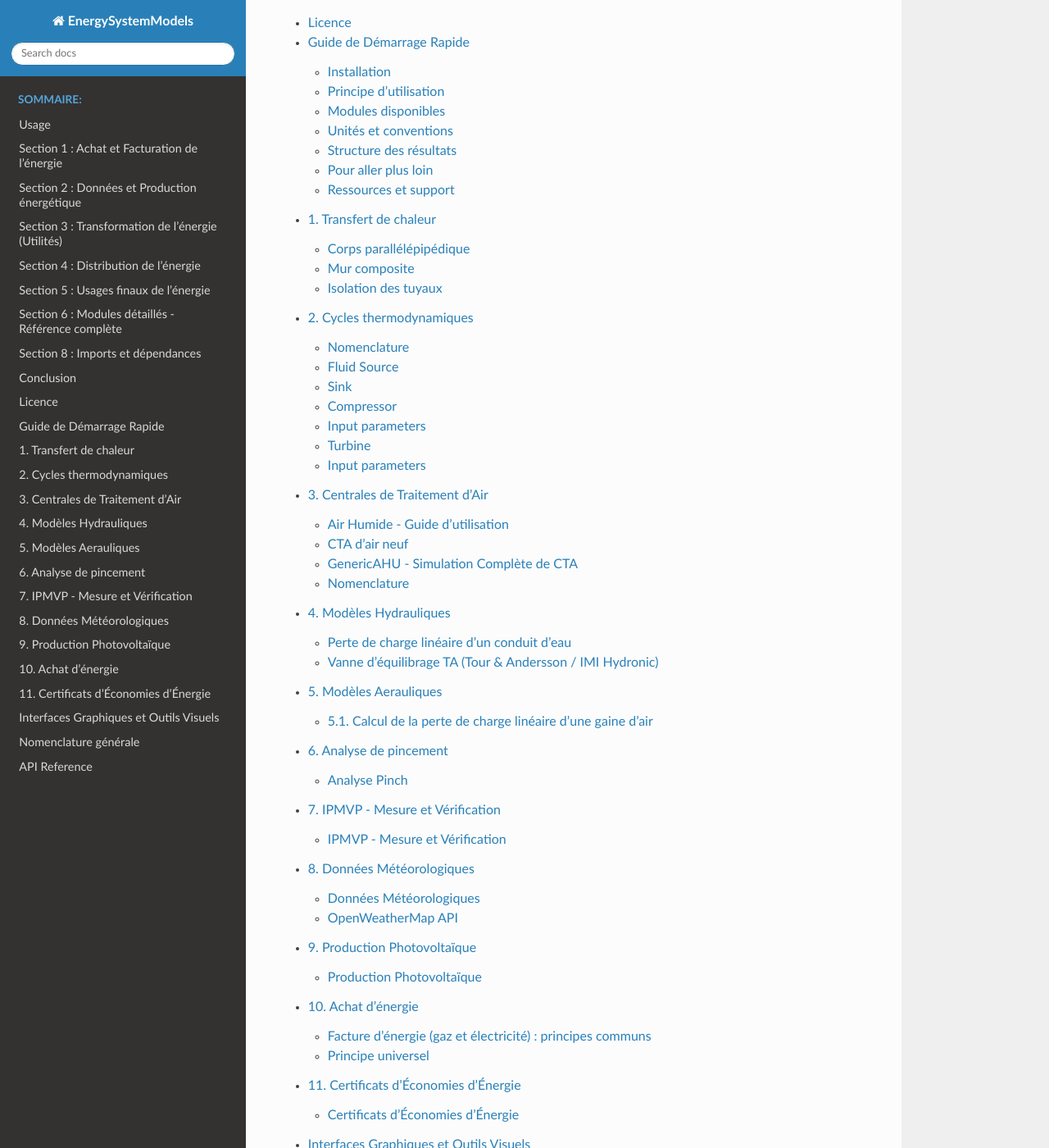
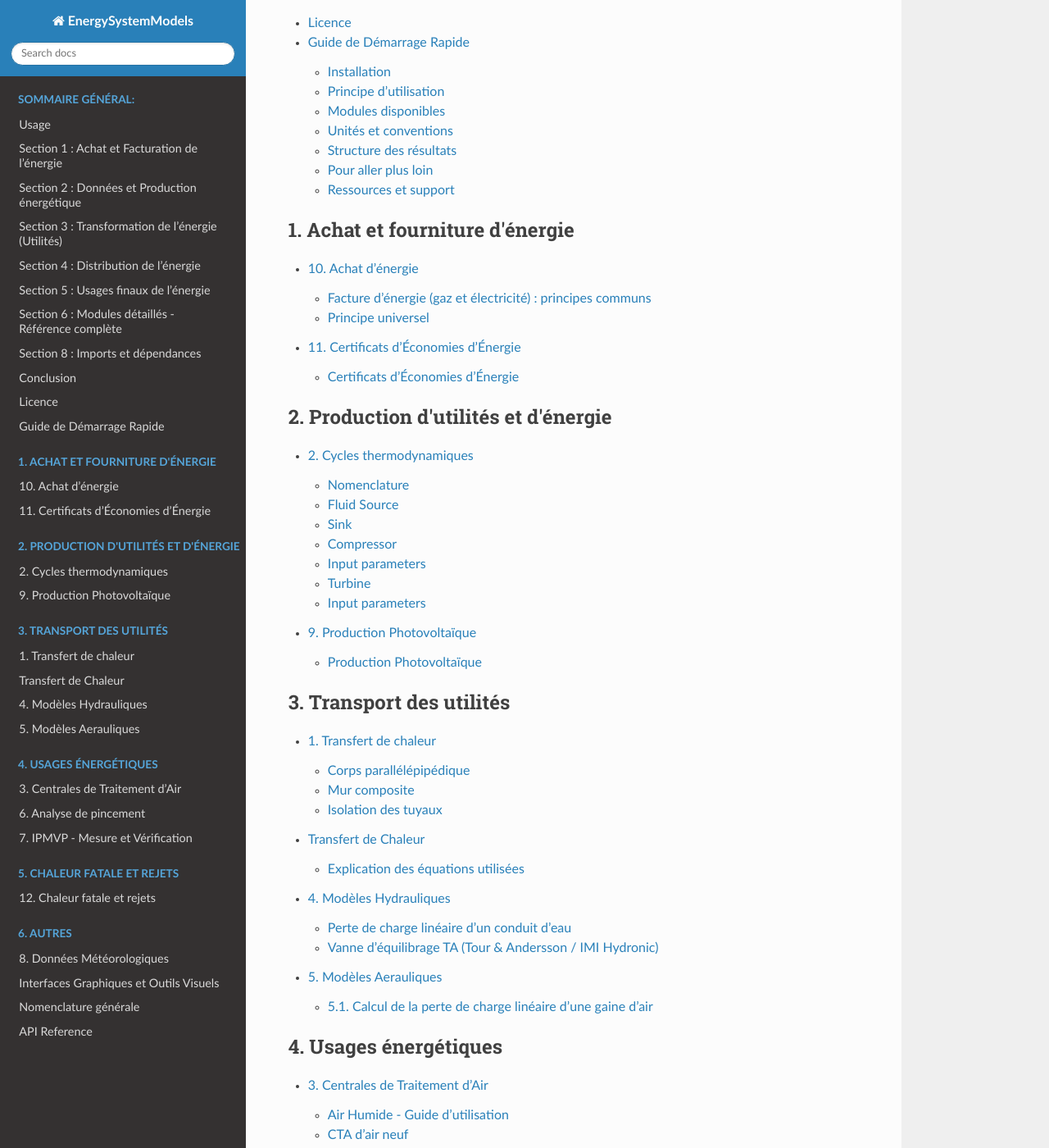
Before and after one commit to ZoheirHADID/EnergySystemModels-fr, a Sphinx documentation site: the page built from docs/source/index.rst, in a window 1280 px wide and 1400 px high, scrolled down 1836 px. Shown: the whole window at 82% size. Built offline with Sphinx 7.4.7 and the Read the Docs theme 3.1.0, drawn with Linux system fonts in a browser that asks for light colours; pages that are not in the unit, such as notebooks, are missing from menus; some of the changed text lies outside the part shown.

Commit message:
2026-02-09-002

```diff
--- /dev/null
+++ b/docs/source/012-chaleur-fatale/index.rst
@@ -0,0 +1,6 @@
+12. Chaleur fatale et rejets
+============================
+
+Cette section couvre la valorisation de la chaleur fatale et la gestion des rejets énergétiques.
+
+Contenu à venir.
--- a/docs/source/index.rst
+++ b/docs/source/index.rst
@@ -24,21 +24,53 @@ Table des matières
 
 .. toctree::
    :maxdepth: 2
-   :caption: Sommaire:
+   :caption: Sommaire général:
 
    usage
    quickstart
+
+.. toctree::
+   :maxdepth: 2
+   :caption: 1. Achat et fourniture d'énergie
+
+   010-achat-energie/index
+   011-cee/index
+
+.. toctree::
+   :maxdepth: 2
+   :caption: 2. Production d'utilités et d'énergie
+
+   002-thermodynamic_cycles/index
+   009-pv-solaire/index
+
+.. toctree::
+   :maxdepth: 2
+   :caption: 3. Transport des utilités
+
    001-heat_transfer/index
-   002-thermodynamic_cycles/index
-   003-ahu_modules/index
+   transfert_chaleur
    004-hydraulic/index
    005-aeraulic/index
+
+.. toctree::
+   :maxdepth: 2
+   :caption: 4. Usages énergétiques
+
+   003-ahu_modules/index
    006-pinch_analysis/index
    007-ipmvp/index
+
+.. toctree::
+   :maxdepth: 2
+   :caption: 5. Chaleur fatale et rejets
+
+   012-chaleur-fatale/index
+
+.. toctree::
+   :maxdepth: 2
+   :caption: 6. Autres
+
    008-meteo/index
-   009-pv-solaire/index
-   010-achat-energie/index
-   011-cee/index
    gui_tools
    nomenclature
    api
```
